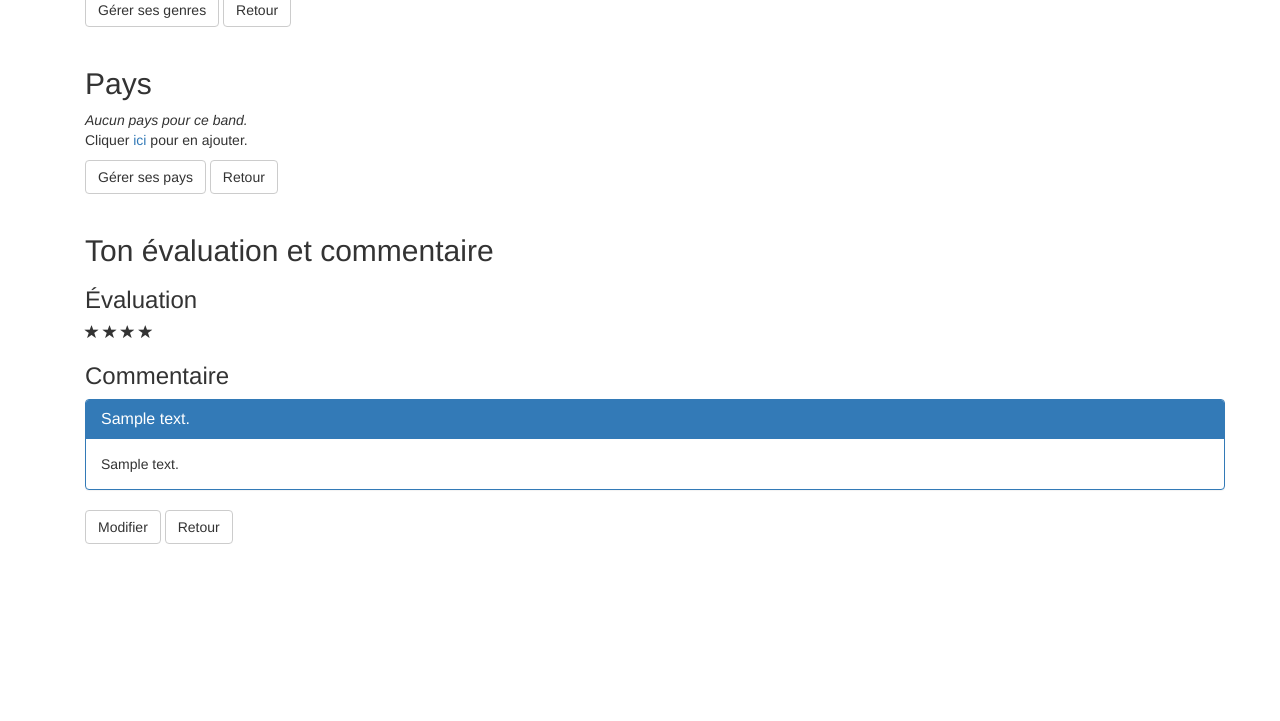
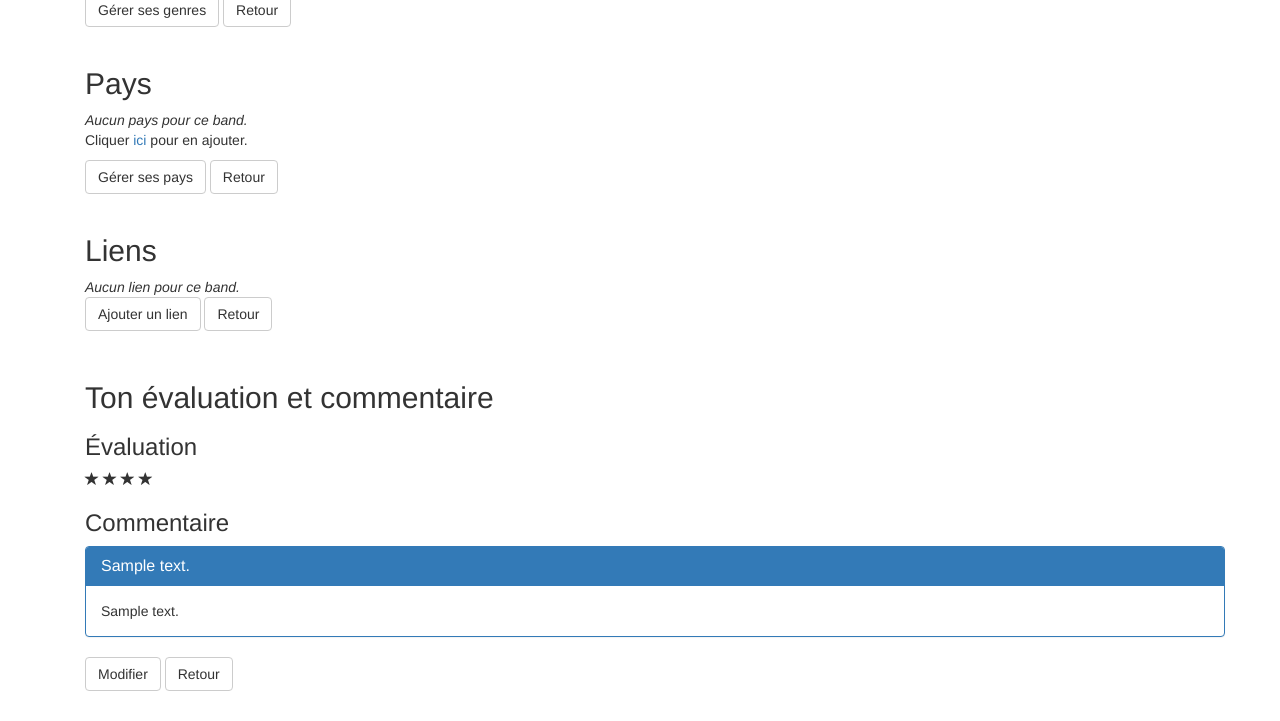
Before and after one commit to jean-petitclerc/Metal, a Flask app: template templates/upd_band.html in a window 1280 px wide. Shown: the part 674-1395 px from the top of the page. Before the commit the page ends 1218 px from the top, so only its background shows below. Run offline with Flask 2, Linux system fonts and the light colour scheme; the template is opened without the code that fills it: values that come from a table or form of the project are taken from there, others are empty; tables that the repository leaves empty hold one stand-in row (values such as "Sample post"); some libraries are stand-ins or nearby versions.

Commit message:
Ajout de liens

```diff
--- a/main.py
+++ b/main.py
@@ -26,7 +26,8 @@
                                 Email,
                                 EqualTo,
                                 Length,
-                                Optional)  # Length, NumberRange
+                                Optional,
+                                URL)  # Length, NumberRange
 from flask_script import Manager
 from flask_sqlalchemy import SQLAlchemy
 from sqlalchemy import desc
@@ -104,6 +105,7 @@
     countries = db.relationship('BandCountry', backref='tband', lazy='dynamic')
     comments = db.relationship('BandComment', backref='tband', lazy='dynamic')
     fans = db.relationship('UserBand', backref='tband', lazy='dynamic')  # User's library
+    links = db.relationship('BandLink', backref='tband', lazy='dynamic')
 
     def __init__(self, band_name, band_desc, audit_crt_user_id, audit_ct_ts):
         self.band_name = band_name
@@ -112,7 +114,29 @@
         self.audit_crt_ts = audit_ct_ts
 
     def __repr__(self):
-        return '<server: {}:{}>'.format(self.srvr_id, self.srvr_name)
+        return '<band: {}:{}>'.format(self.band_id, self.band_name)
+
+
+class BandLink(db.Model):
+    __tablename__ = 'tband_link'
+    link_id = db.Column(db.Integer, primary_key=True, autoincrement=True)
+    band_id = db.Column(db.Integer, db.ForeignKey('tband.band_id'))
+    link_name = db.Column(db.String(32), nullable=False)
+    link_url = db.Column(db.String(100), nullable=False)
+    audit_crt_user_id = db.Column(db.Integer(), nullable=False)
+    audit_crt_ts = db.Column(db.DateTime(), nullable=False)
+    audit_upd_user_id = db.Column(db.Integer(), nullable=True)
+    audit_upd_ts = db.Column(db.DateTime(), nullable=True)
+
+    def __init__(self, band_id, link_name, link_url, audit_crt_user_id, audit_ct_ts):
+        self.band_id = band_id
+        self.link_name = link_name
+        self.link_url = link_url
+        self.audit_crt_user_id = audit_crt_user_id
+        self.audit_crt_ts = audit_ct_ts
+
+    def __repr__(self):
+        return '<link: {}:{}>'.format(self.link_id, self.link_name)
 
 
 class UserBand(db.Model):
@@ -311,6 +335,20 @@
     rating = RadioField('Evaluation', choices=[(1, 'Médiocre'), (2, 'Pas très bon'), (3, 'Pas si pire'), (4, 'Bon'),
                                                (5, 'Excellent'), (0, "Pas d'évaluation")])
     submit = SubmitField('Modifier')
+
+
+# Formulaires pour ajouter un link
+class AddBandLinkForm(FlaskForm):
+    link_name = StringField('Nom du lien', validators=[DataRequired(message='Le nom est requis.')])
+    link_url = StringField('URL', validators=[DataRequired(message="Le URL est requis."), URL(message="URL invalide.")])
+    submit = SubmitField('Ajouter')
+
+
+class UpdBandLinkForm(FlaskForm):
+    link_name = StringField('Nom du lien', validators=[DataRequired(message='Le nom est requis.')])
+    link_url = StringField('URL', validators=[DataRequired(message="Le URL est requis."), URL(message="URL invalide.")])
+    submit = SubmitField('Modifier')
+
 
 # The following functions are views
 # ----------------------------------------------------------------------------------------------------------------------
@@ -867,6 +905,11 @@
         genre['genre_name'] = qgenre.genre_name
         genres.append(genre)
         count_genres += 1
+    count_links = 0
+    links = []
+    for link in band.links:
+        count_links += 1
+
     band_comment = BandComment.query.filter_by(band_id=band_id, user_id=user_id).first()
 
     form = UpdBandForm()
@@ -888,7 +931,8 @@
         form.band_desc.data = band.band_desc
         return render_template("upd_band.html", form=form, band=band,
                                countries=countries, count_countries=count_countries,
-                               genres=genres, count_genres=count_genres, band_comment=band_comment)
+                               genres=genres, count_genres=count_genres,
+                               band_comment=band_comment, count_links=count_links)
 
 
 @app.route('/del_band/<int:band_id>', methods=['GET', 'POST'])
@@ -1275,6 +1319,73 @@
             return redirect(url_for('upd_band', band_id=band_id))
 
 
+@app.route('/add_band_link', methods=['GET', 'POST'])
+def add_band_link():
+    if not logged_in():
+        return redirect(url_for('login'))
+    app.logger.debug('Entering add_band_link')
+    band_id = session.get('band_id')
+    form = AddBandLinkForm()
+    if form.validate_on_submit():
+        app.logger.debug('Inserting a new link')
+        link_name = request.form['link_name']
+        link_url = request.form['link_url']
+        if db_add_band_link(band_id, link_name, link_url):
+            flash('Le nouveau lien est ajouté.')
+            return redirect(url_for('upd_band', band_id=band_id))
+        else:
+            flash('Une erreur de base de données est survenue.')
+            abort(500)
+    return render_template('add_band_link.html', form=form, band_id=band_id)
+
+
+@app.route('/upd_band_link/<int:link_id>', methods=['GET', 'POST'])
+def upd_band_link(link_id):
+    if not logged_in():
+        return redirect(url_for('login'))
+    band_id = session.get('band_id')
+    link = db_band_link_by_id(link_id)
+    if link is None:
+        flash("L'information n'a pas pu être retrouvée.")
+        return redirect(url_for('upd_band', band_id=band_id))
+    form = UpdBandLinkForm()
+    if form.validate_on_submit():
+        app.logger.debug('Updating a link')
+        link_name = form.link_name.data
+        link_url = form.link_url.data
+        if db_upd_band_link(link_id, link_name, link_url):
+            flash("Le lien a été modifié.")
+        else:
+            flash("Quelque chose n'a pas fonctionné.")
+        return redirect(url_for('upd_band', band_id=band_id))
+    else:
+        form.link_name.data = link.link_name
+        form.link_url.data = link.link_url
+        return render_template("upd_band_link.html", form=form, link=link)
+
+
+@app.route('/del_band_link/<int:link_id>', methods=['GET', 'POST'])
+def del_band_link(link_id):
+    if not logged_in():
+        return redirect(url_for('login'))
+    band_id = session.get('band_id')
+    form = DelEntityForm()
+    if form.validate_on_submit():
+        app.logger.debug('Deleting a link')
+        if db_del_band_link(link_id):
+            flash("Le lien a été effacé.")
+        else:
+            flash("Quelque chose n'a pas fonctionné.")
+        return redirect(url_for('upd_band', band_id=band_id))
+    else:
+        link = db_band_link_by_id(link_id)
+        if link:
+            return render_template('del_band_link.html', form=form, link=link)
+        else:
+            flash("L'information n'a pas pu être retrouvée.")
+            return redirect(url_for('upd_band', band_id=band_id))
+
+
 # Application functions
 # ----------------------------------------------------------------------------------------------------------------------
 def logged_in():
@@ -1642,6 +1753,8 @@
             db.session.delete(genre)
         for country in band.countries:
             db.session.delete(country)
+        for link in band.links:
+            db.session.delete(link)
         db.session.delete(band)
         db.session.commit()
     except Exception as e:
@@ -1809,6 +1922,58 @@
     return True
 
 
+def db_band_link_by_id(link_id):
+    try:
+        link = BandLink.query.get(link_id)
+        if link:
+            return link
+        else:
+            return None
+    except Exception as e:
+        app.logger.error('Error: ' + str(e))
+        return None
+
+
+def db_add_band_link(band_id, link_name, link_url):
+    audit_crt_user = session.get('user_id', None)
+    audit_crt_ts = datetime.now()
+    link = BandLink(band_id, link_name, link_url, audit_crt_user, audit_crt_ts)
+    try:
+        db.session.add(link)
+        db.session.commit()
+    except Exception as e:
+        app.logger.error('Error: ' + str(e))
+        return False
+    return True
+
+
+def db_upd_band_link(link_id, link_name, link_url):
+    audit_upd_user = session.get('user_id', None)
+    audit_upd_ts = datetime.now()
+    try:
+        link = BandLink.query.get(link_id)
+        link.link_name = link_name
+        link.link_url = link_url
+        link.audit_upd_user = audit_upd_user
+        link.audit_upd_ts = audit_upd_ts
+        db.session.commit()
+    except Exception as e:
+        app.logger.error('Error: ' + str(e))
+        return False
+    return True
+
+
+def db_del_band_link(link_id):
+    try:
+        link = BandLink.query.get(link_id)
+        db.session.delete(link)
+        db.session.commit()
+    except Exception as e:
+        app.logger.error('Error: ' + str(e))
+        return False
+    return True
+
+
 # Start the server for the application
 if __name__ == '__main__':
     manager.run()
--- a/templates/list_bands.html
+++ b/templates/list_bands.html
@@ -15,6 +15,7 @@
     </div>
     <p>
         {% if bands %}
+        <a href="#Fin-de-liste">Aller à la fin</a>
         <table class="table table-bordered">
             <thead>
                 <tr>
@@ -71,6 +72,7 @@
                 {% endfor %}
             </tbody>
         </table>
+        <a name="Fin-de-liste"></a>
         {% else %}
             <em>Il n'y a pas de band dans la base de données</em>
         {% endif %}
--- a/templates/upd_band.html
+++ b/templates/upd_band.html
@@ -102,6 +102,49 @@
     <a href="{{ url_for('list_bands') }}" class="btn btn-default">Retour</a>
     <p>&nbsp;</p>
 
+    <h2>Liens</h2>
+    {% if count_links > 0 %}
+        <table class="table table-bordered">
+            <thead>
+                <tr>
+                    <th>Nom</th>
+                    <th>URL</th>
+                    <th>Modifier</th>
+                    <th>Supprimer</th>
+                </tr>
+            </thead>
+            <tbody>
+                {% for link in band.links %}
+                    <tr>
+                        <td>{{ link['link_name'] }}</td>
+                        <td>
+                            <a href="{{ link['link_url'] }}">{{ link['link_url'] }}</a>
+                        </td>
+                        <td class="text-center">
+                            <a href="{{ url_for('upd_band_link', link_id=link.link_id) }}"
+                               class="btn btn-primary btn-xs" data-title="Modifier">
+                               <span class="glyphicon glyphicon-pencil"></span>
+                            </a>
+                        </td>
+                        <td class="text-center">
+                            <a href="{{ url_for('del_band_link', link_id=link.link_id) }}"
+                               class="btn btn-danger btn-xs" data-title="Supprimerr">
+                               <span class="glyphicon glyphicon-trash"></span>
+                            </a>
+                        </td>
+                    </tr>
+                {% endfor %}
+            </tbody>
+        </table>
+    {% else %}
+        <em>Aucun lien pour ce band.</em>
+    {% endif %}
+    <p>
+        <a href="{{ url_for('add_band_link') }}" class="btn btn-default">Ajouter un lien</a>
+        <a href="{{ url_for('list_bands') }}" class="btn btn-default">Retour</a>
+    </p>
+    <p>&nbsp;</p>
+
     <h2>Ton évaluation et commentaire</h2>
     {% if band_comment %}
         <h3>Évaluation</h3>
```
Also changed, not shown: templates/add_band_link.html (added, +43 -0 lines), templates/del_band_link.html (added, +26 -0 lines), templates/upd_band_link.html (added, +43 -0 lines).
